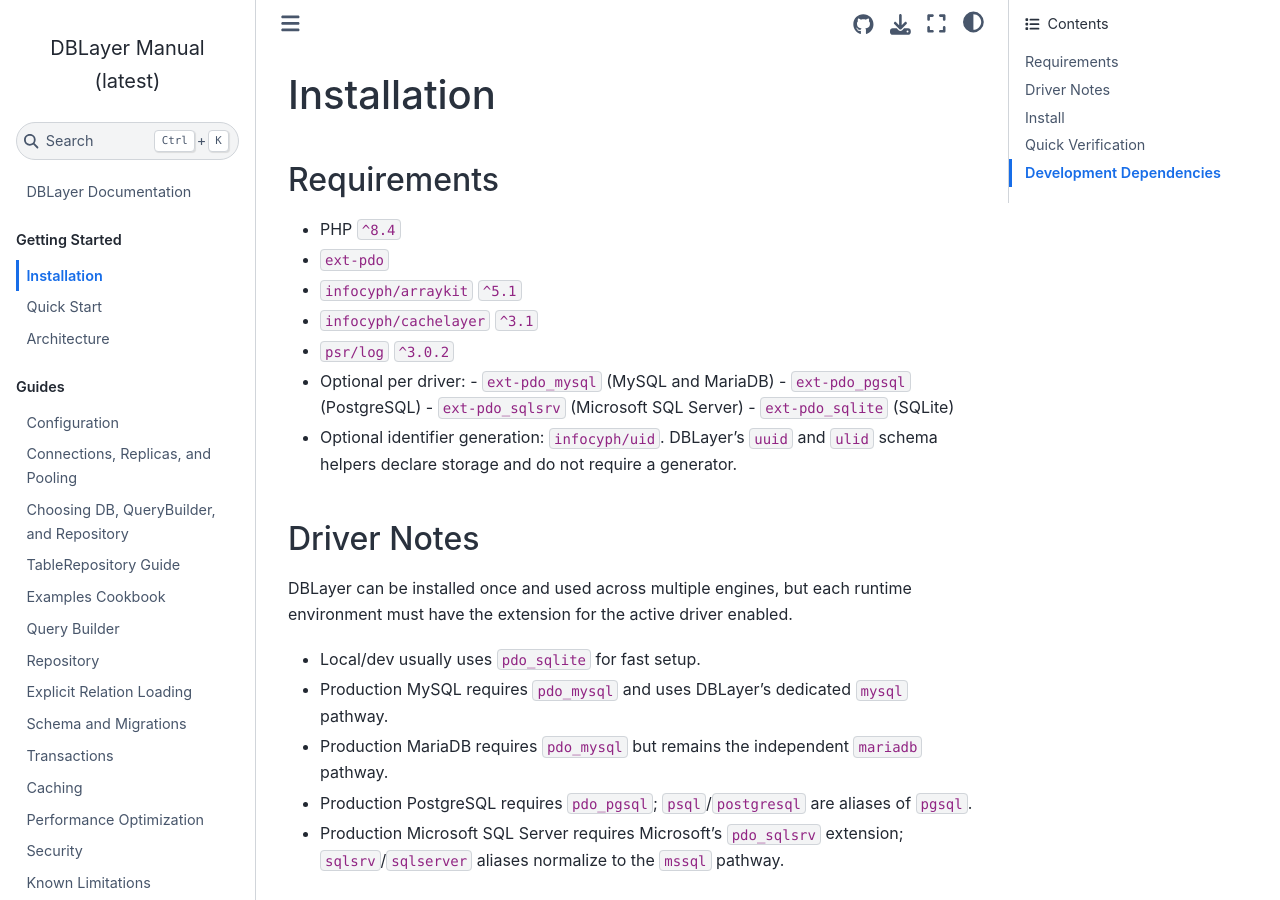
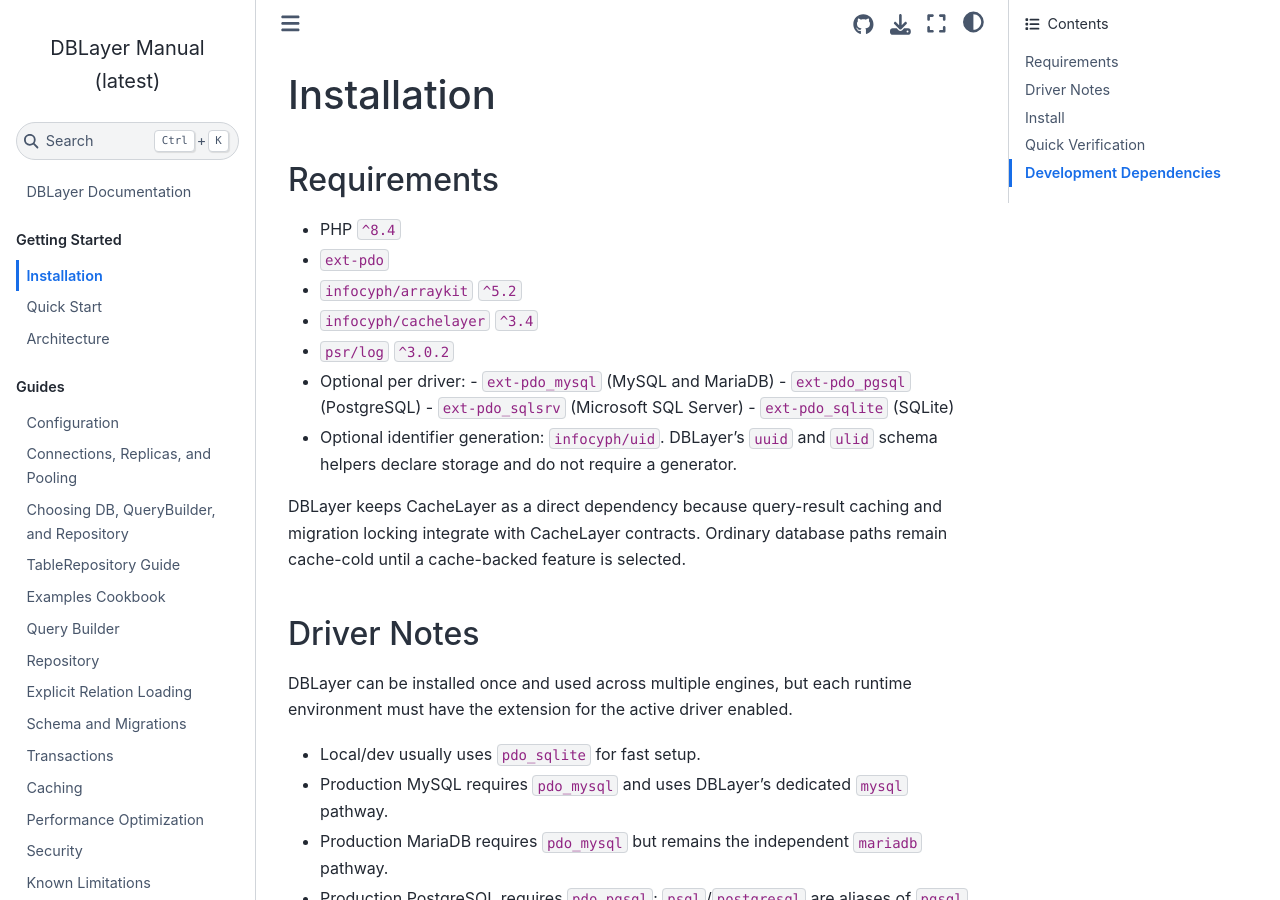
Before and after one commit to infocyph/DBLayer, a Sphinx documentation site: the page built from docs/installation.rst, in a window 1280 px wide and 900 px high. Built offline with Sphinx 7.4.7 and the Sphinx Book theme 1.1.4, drawn with Linux system fonts in a browser that asks for light colours.

Commit message:
docs: align dependency requirements with runtime hardening

```diff
--- a/docs/installation.rst
+++ b/docs/installation.rst
@@ -6,8 +6,8 @@
 
 - PHP ``^8.4``
 - ``ext-pdo``
-- ``infocyph/arraykit`` ``^5.1``
-- ``infocyph/cachelayer`` ``^3.1``
+- ``infocyph/arraykit`` ``^5.2``
+- ``infocyph/cachelayer`` ``^3.4``
 - ``psr/log`` ``^3.0.2``
 - Optional per driver:
   - ``ext-pdo_mysql`` (MySQL and MariaDB)
@@ -16,6 +16,10 @@
   - ``ext-pdo_sqlite`` (SQLite)
 - Optional identifier generation: ``infocyph/uid``. DBLayer's ``uuid`` and
   ``ulid`` schema helpers declare storage and do not require a generator.
+
+DBLayer keeps CacheLayer as a direct dependency because query-result caching
+and migration locking integrate with CacheLayer contracts. Ordinary database
+paths remain cache-cold until a cache-backed feature is selected.
 
 Driver Notes
 ------------
```
